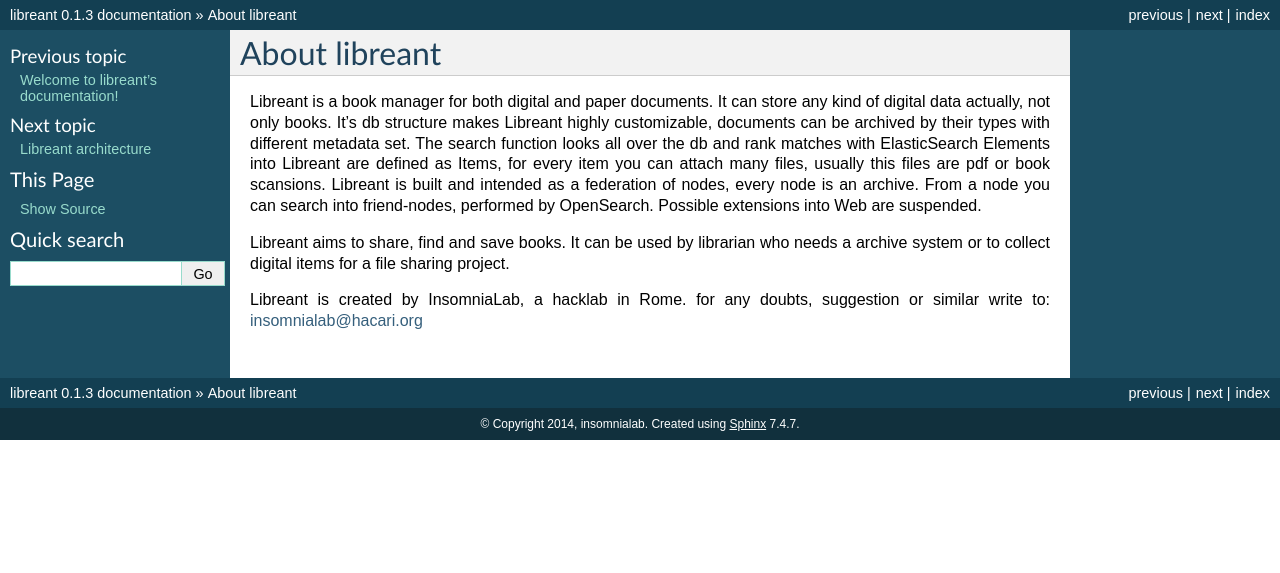
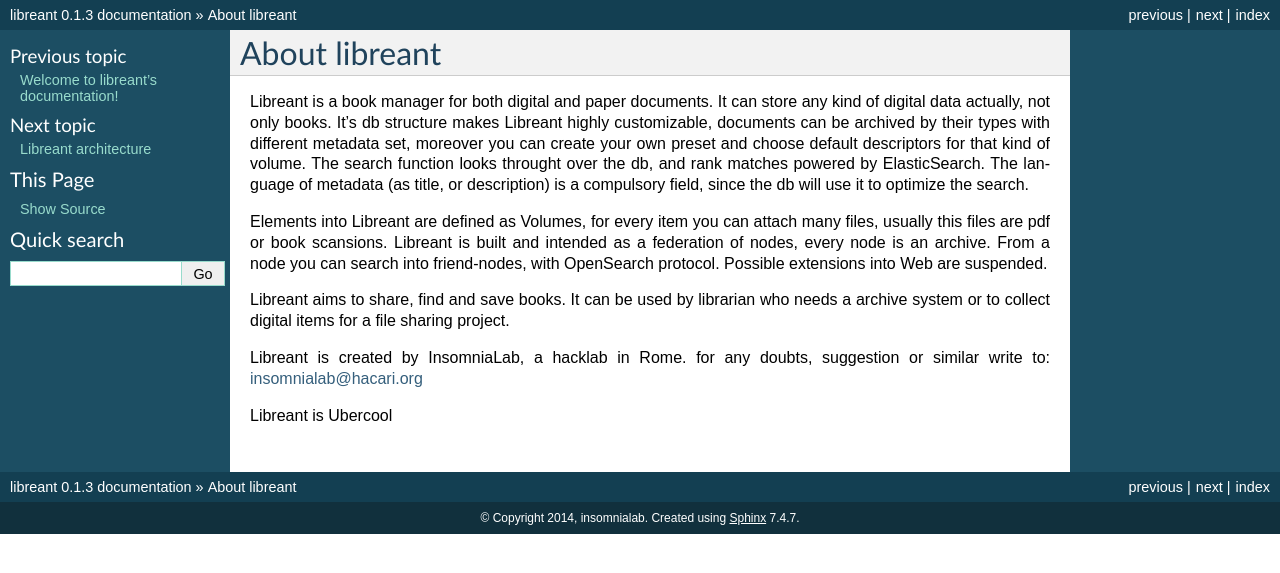
Before and after one commit to insomnia-lab/libreant, a Sphinx documentation site: the page built from doc/source/about.rst, in a window 1280 px wide. Shown: the top 573 px of the page. Built offline with Sphinx 7.4.7, drawn with Linux system fonts in a browser that asks for light colours; pages that are not in the unit, such as notebooks, are missing from menus.

Commit message:
Update about.rst

```diff
--- a/doc/source/about.rst
+++ b/doc/source/about.rst
@@ -1,15 +1,17 @@
 About libreant
 ================
 
-Libreant is a book manager for both digital and paper documents. It can store any kind of digital data actually, not only books.
-It's db structure makes Libreant highly customizable, documents can be archived by their types with different metadata set.
-The search function looks all over the db and rank matches with ElasticSearch
-Elements into Libreant are defined as Items, for every item you can attach many files, usually this files are pdf or book scansions.
+Libreant is a book manager for both digital and paper documents. It can store any kind of digital data actually, not only books. It's db structure makes Libreant highly customizable, documents can be archived by their types with different metadata set, moreover you can create your own preset and choose default descriptors for that kind of volume.
+The search function looks throught over the db, and rank matches powered by ElasticSearch. The language of metadata (as title, or description) is a compulsory field, since the db will use it to optimize the search.
+
+Elements into Libreant are defined as Volumes, for every item you can attach many files, usually this files are pdf or book scansions.
 Libreant is built and intended as a federation of nodes, every node is an archive.
-From a node you can search into friend-nodes, performed by OpenSearch. Possible extensions into Web are suspended.
+From a node you can search into friend-nodes, with OpenSearch protocol. Possible extensions into Web are suspended.
 
 Libreant aims to share, find and save books. It can be used by librarian who needs a archive system or to collect digital items for a file sharing project.
 
 Libreant is created by InsomniaLab, a hacklab in Rome.
 for any doubts, suggestion or similar write to:
 insomnialab@hacari.org
+
+Libreant is Ubercool
```
